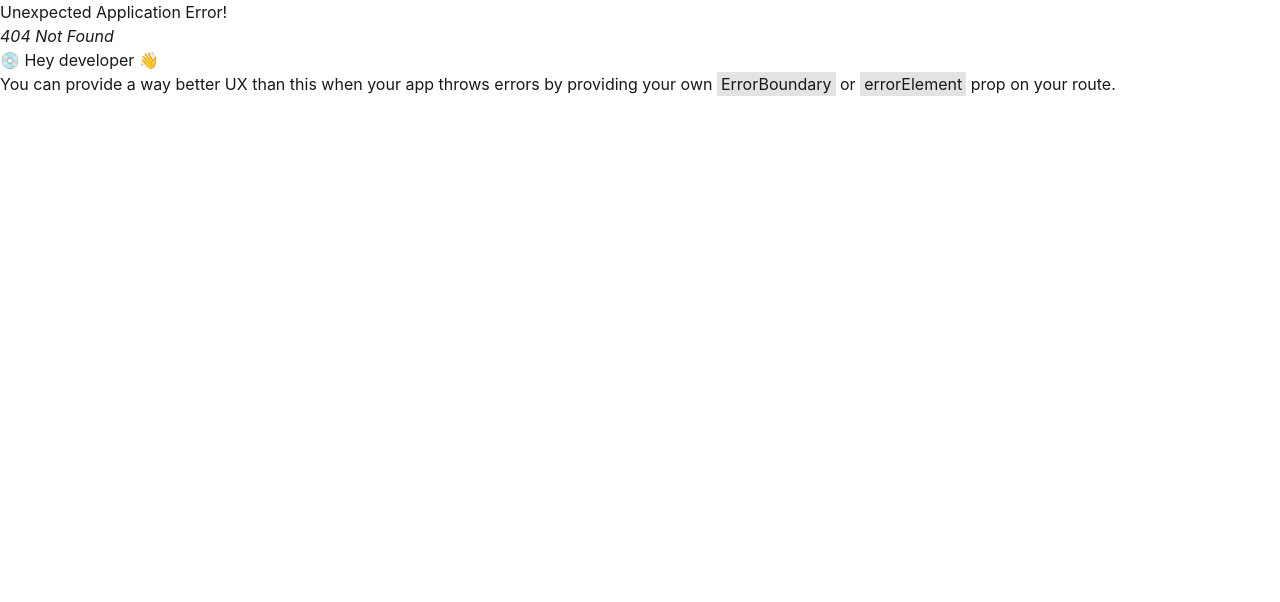
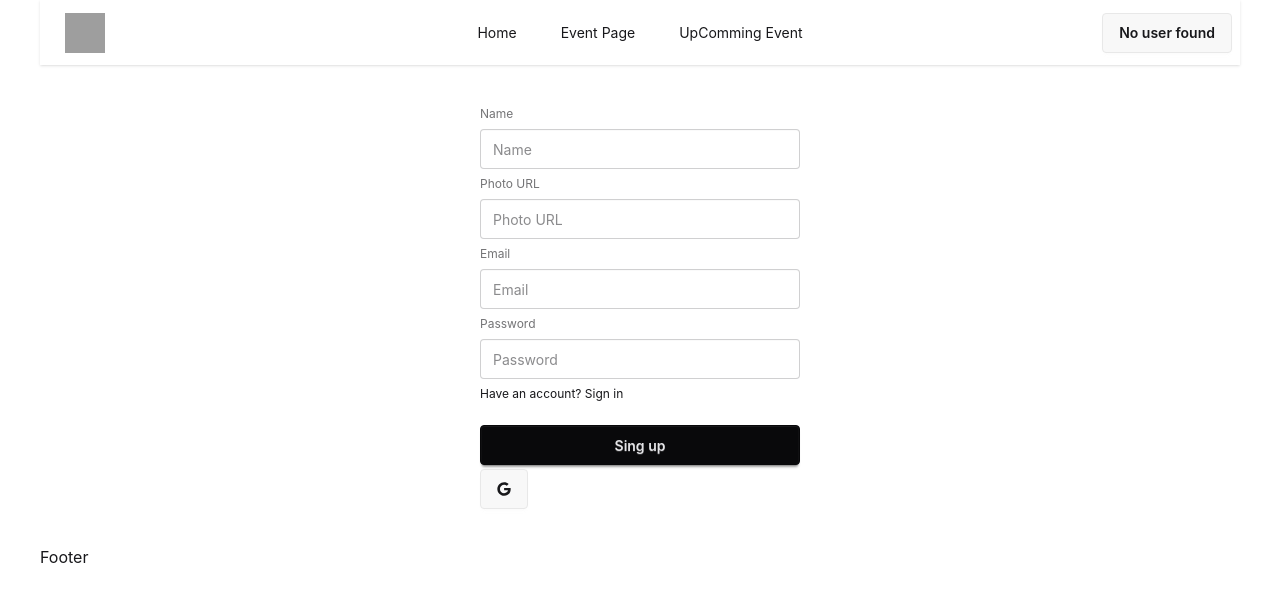
Before and after one commit to saodialhasanjubraj/client-side-Social-Development-event, a React (Vite) app: page /register in a window 1280 px wide. Before the commit this address had no page. Shown: the top 602 px of the page. Built offline with nearby package versions, Linux system fonts and the light colour scheme; grey boxes are pictures that could not be loaded.

Commit message:
private page setup done

```diff
--- a/src/Layout/Login.jsx
+++ b/src/Layout/Login.jsx
@@ -1,22 +1,28 @@
-import React, { useState } from "react";
+import React, { use, useState } from "react";
 import { FaRegEye, FaRegEyeSlash } from "react-icons/fa";
+import AuthProvider from "../provider/AuthProvider";
+import { AuthContext } from "../provider/AuthContext";
+import { Link } from "react-router";
 
 const Login = () => {
+  const { handleEmaillogin } = use(AuthContext);
   const handleForm = (e) => {
     e.preventDefault();
     console.log(e);
     const email = e.target.email.value;
     const password = e.target.password.value;
     console.log(email, password);
+    handleEmaillogin(email, password);
   };
   const [showPassword, setShowPassword] = useState(false);
+
   return (
     <div className="w-full flex items-center justify-center h-[60vh]">
       <div>
         <form onSubmit={handleForm}>
           <fieldset className="fieldset">
+
             <label className="label">Email</label>
-
             <input
               name="email"
               type="email"
@@ -43,9 +49,11 @@ const Login = () => {
               />
             </div>
             <div>
-              <a className="link link-hover">Forgot password?</a>
+              <p>
+                Dont have an account? <Link className="text-blue-600 underline" to="/register">Sing up</Link>
+              </p>
             </div>
-            <button className="btn btn-neutral mt-4">Login</button>
+            <button className="btn btn-neutral mt-4">Sign up</button>
           </fieldset>
         </form>
       </div>
--- a/src/Layout/Register.jsx
+++ b/src/Layout/Register.jsx
@@ -1,9 +1,68 @@
-import React from 'react'
+import React, { use } from "react";
+import { Link } from "react-router";
+import { AuthContext } from "../provider/AuthContext";
+import { FaGoogle } from "react-icons/fa";
 
 const Register = () => {
+  const { handleEmailSingUp, handleGoogleLogin } = use(AuthContext);
+  const handleSignUpEmail = (e) => {
+    e.preventDefault();
+    const name = e.target.name.value;
+    const photoURL = e.target.photoURL.value;
+    const email = e.target.email.value;
+    const password = e.target.password.value;
+    handleEmailSingUp(name, photoURL, email, password);
+    console.log(name, photoURL, email, password);
+  };
   return (
-    <div>Register</div>
-  )
-}
+    <div className="w-full h-[60vh] flex items-center justify-center">
+      <div>
+        <form onSubmit={handleSignUpEmail}>
+          <fieldset className="fieldset">
+            <label className="label">Name</label>
+            <input
+              name="name"
+              type="text"
+              className="input w-80"
+              placeholder="Name"
+            />
+            <label className="label">Photo URL</label>
+            <input
+              name="photoURL"
+              type="text"
+              className="input w-80"
+              placeholder="Photo URL"
+            />
+            <label className="label">Email</label>
+            <input
+              name="email"
+              type="email"
+              className="input w-80"
+              placeholder="Email"
+            />
+            <label className="label">Password</label>
+            <input
+              name="password"
+              type="password"
+              className="input w-80"
+              placeholder="Password"
+            />
+            <div>
+              <p className="link link-hover">
+                Have an account? <Link to="/login">Sign in</Link>
+              </p>
+            </div>
+            <button className="btn btn-neutral mt-4">Sing up</button>
+          </fieldset>
+        </form>
+        <div>
+          <button onClick={handleGoogleLogin} className="btn">
+            <FaGoogle />
+          </button>
+        </div>
+      </div>
+    </div>
+  );
+};
 
-export default Register
+export default Register;
--- a/src/Private/PrivatePage.jsx
+++ b/src/Private/PrivatePage.jsx
@@ -1,9 +1,12 @@
-import React from 'react'
+import React, { use } from "react";
+import { AuthContext } from "../provider/AuthContext";
+import { Navigate } from "react-router";
 
-const PrivatePage = () => {
-  return (
-    <div>PrivatePage</div>
-  )
-}
+const PrivatePage = ({ children }) => {
+  const { user } = use(AuthContext);
+  if (user) {
+    return { children };
+  } else <Navigate to="/register" />;
+};
 
-export default PrivatePage
+export default PrivatePage;
--- a/src/Routers/Router.jsx
+++ b/src/Routers/Router.jsx
@@ -4,6 +4,8 @@ import Home from "../Pages/Home";
 import EventPage from "../Pages/EventPage";
 import UpcommingEvent from "../Pages/UpcommingEvent";
 import Login from "../Layout/Login";
+import Register from "../Layout/Register";
+import PrivatePage from "../Private/PrivatePage";
 
 export const router = createBrowserRouter([
   {
@@ -11,9 +13,17 @@ export const router = createBrowserRouter([
     Component: HomeLayout,
     children: [
       { path: "/", index: true, Component: Home },
-      { path: "/event", Component: EventPage },
+      {
+        path: "/event",
+        element: (
+          <PrivatePage>
+            <EventPage />
+          </PrivatePage>
+        ),
+      },
       { path: "/upcommingEvent", Component: UpcommingEvent },
       { path: "/login", Component: Login },
+      { path: "/register", Component: Register },
     ],
   },
 ]);
--- a/src/components/Shared/Navbar.jsx
+++ b/src/components/Shared/Navbar.jsx
@@ -1,8 +1,10 @@
-import React from "react";
+import React, { use } from "react";
 import { NavLink } from "react-router";
 import { BrandLogo } from "../../../public/brandLogo";
+import { AuthContext } from "../../provider/AuthContext";
 
 const Navbar = () => {
+  const { user } = use(AuthContext);
   const links = (
     <div className="flex lg:flex-row flex-col lg:gap-x-5 gap-x-0 gap-y-2 lg:gap-y-0">
       <li>
@@ -51,7 +53,7 @@ const Navbar = () => {
         <ul className="menu menu-horizontal px-1">{links}</ul>
       </div>
       <div className="navbar-end">
-        <a className="btn">Button</a>
+        <a className="btn">{user?"user in": "No user found"}</a>
       </div>
     </div>
   );
--- a/src/provider/AuthProvider.jsx
+++ b/src/provider/AuthProvider.jsx
@@ -1,9 +1,37 @@
 import React, { useState } from "react";
 import { AuthContext } from "./AuthContext";
 
+import {
+  createUserWithEmailAndPassword,
+  GoogleAuthProvider,
+  signInWithEmailAndPassword,
+  signInWithPopup,
+} from "firebase/auth";
+import { auth } from "../../firebase.config";
+
 const AuthProvider = ({ children }) => {
-  const [num, setNum] = useState(0);
-  const shareData = { num, setNum };
+  const handleEmailSingUp = (email, passowrd) => {
+    return createUserWithEmailAndPassword(auth, email, passowrd);
+  };
+
+  const handleEmaillogin = (email, passowrd) => {
+    return signInWithEmailAndPassword(auth, email, passowrd)
+      .then((client) => setUser(client))
+      .catch((error) => {
+        console.log("Error.code: ", error.code);
+        console.log("Error.Message: ", error.message);
+      });
+  };
+
+  const handleGoogleLogin = () => {
+    const provider = new GoogleAuthProvider();
+    return signInWithPopup(auth, provider)
+      .then((result) => setUser(result))
+      .catch((error) => console.log(error));
+  };
+
+  const [user, setUser] = useState(null);
+  const shareData = { user, setUser, handleEmaillogin, handleEmailSingUp ,handleGoogleLogin};
   return <AuthContext value={shareData}>{children}</AuthContext>;
 };
 
```
